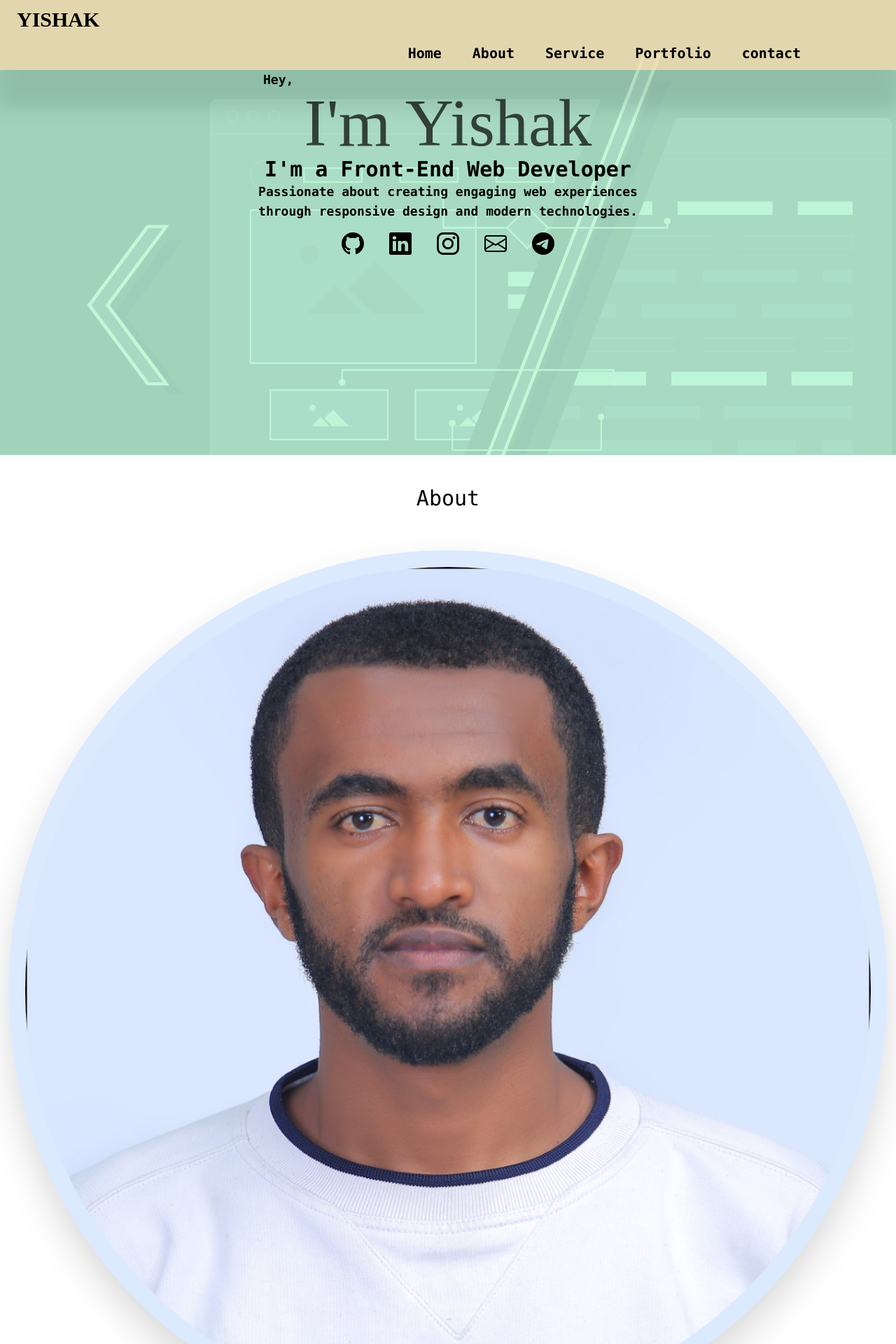
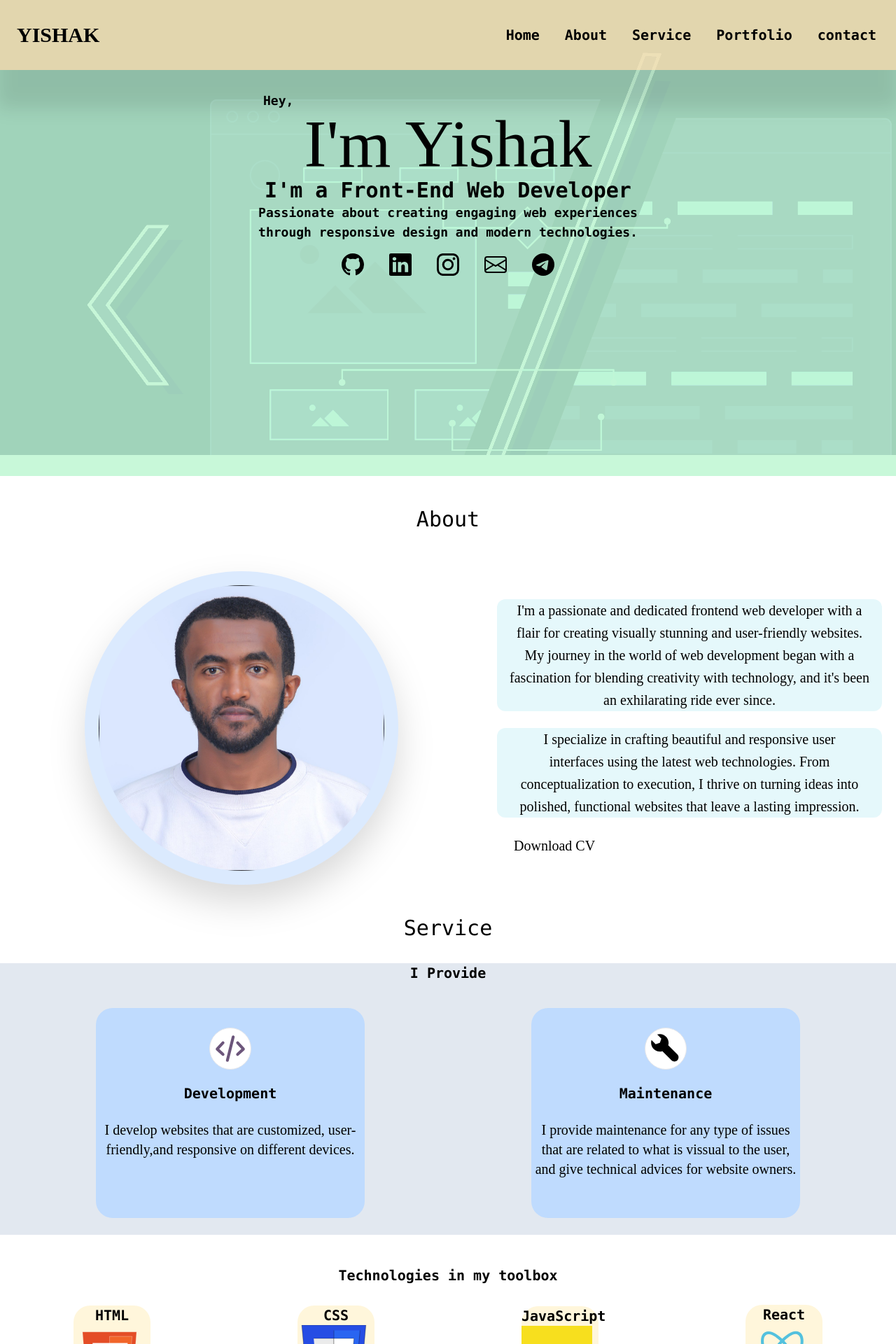
Before and after one commit to yishakw/portfolio, a React (Vite) app: page / in a window 1280 px wide. Shown: the top 1920 px of the page at 70% size. Built offline with nearby package versions, Linux system fonts and the light colour scheme; a web font is replaced by a local one.

Commit message:
I finished responsiveness

```diff
--- a/src/UI/Icon.jsx
+++ b/src/UI/Icon.jsx
@@ -1,6 +1,6 @@
 import IMAGES from "../Images/Images";
 
-function Icon({ name }) {
+function Icon({ name, w }) {
   return (
     <div className="hover:shadow-white hover:cursor-pointer hover:-translate-y-1">
       <img src={IMAGES[name]} alt={`${name} icon`} className="w-8" />
--- a/src/components/About.jsx
+++ b/src/components/About.jsx
@@ -7,22 +7,25 @@ function About() {
     <div className="pt-11 " id="about">
       {/* h-[645px] */}
       <h2 className="text-center text-3xl font-thin mb-3	">About</h2>
-      <div className="flex-col justify-evenly  sm:flex sm:justify-around sm:w-full px-3">
+      <div
+        className=" justify-evenly  md:flex sm:items-center
+      sm:justify-around mx-auto "
+      >
         <img
           src={IMAGES.image2}
           alt="picture of Yishak"
-          className="  mt-11 p-6 border-none drop-shadow-2xl rounded-full transition ease-in-out delay-150 bg-blue-100 hover:-translate-y-1 hover:scale-105 hover:bg-indigo-200 duration-1000 animate_animated animate__zoomIn object-contain"
+          className="  mt-11 mx-auto p-5 border-non w-[75%] sm:w-[60%]  drop-shadow-2xl rounded-full transition ease-in-out delay-150 bg-blue-100 hover:-translate-y-1 hover:scale-105   hover:bg-indigo-200 duration-1000 animate_animated animate__zoomIn object-contain md:w-[35vw]"
         />
-        <div className=" pt-11 font-thin leading-8 text-xl font-[popins]">
+        <div className=" pt-11 px-5 font-thin leading-8 text-xl font-[popins] ">
           {/* w-[700px] */}
-          <p className="px-8 text-center w-screen bg-cyan-500/10">
+          <p className="px-3 text-center mx-auto rounded-xl bg-cyan-500/10 md:max-w-[550px] ">
             I&apos;m a passionate and dedicated frontend web developer with a
             flair for creating visually stunning and user-friendly websites. My
             journey in the world of web development began with a fascination for
             blending creativity with technology, and it&apos;s been an
             exhilarating ride ever since.
           </p>
-          <p className="mt-6 px-8 text-center bg-cyan-500/10 w-screen">
+          <p className="mt-6 mx-auto px-8 text-center rounded-xl bg-cyan-500/10  md:max-w-[550px] ">
             I specialize in crafting beautiful and responsive user interfaces
             using the latest web technologies. From conceptualization to
             execution, I thrive on turning ideas into polished, functional
@@ -36,8 +39,6 @@ function About() {
           </div>
         </div>
       </div>
-
-      <img />
     </div>
   );
 }
--- a/src/components/Contact.jsx
+++ b/src/components/Contact.jsx
@@ -10,7 +10,7 @@ function Contact() {
     <div className=" bg-slate-400 flex-col " id="contact">
       <h1 className=" text-3xl font-thin text-center py-10 ">Contact</h1>
       <div
-        className="bg-slate-400 flex-col justify-center items-center gap-5 h-[200px] mx-auto"
+        className="bg-slate-400  h-[200px] mx-auto  lg:flex lg:justify-center"
         onMouseEnter={() => setHovered(true)}
         onMouseLeave={() => setHovered(false)}
       >
@@ -22,7 +22,6 @@ function Contact() {
               !hovered && "hidden"
             } flex items-center justify-between gap-11`}
           >
-            <h2 className="">Call</h2>
             <a href="tel:+251901052362">+251901052362</a>
           </div>
         </Box>
@@ -33,7 +32,6 @@ function Contact() {
               !hovered && "hidden"
             } flex items-center justify-between gap-11`}
           >
-            <h2>Email</h2>
             <a href="mailto:yishakwondimgezahu12@gmail.com">
               yishakwondimgezahu12
             </a>
@@ -47,8 +45,6 @@ function Contact() {
               !hovered && "hidden"
             } flex items-center justify-evenly gap-11`}
           >
-            <h2>Find me</h2>
-
             <p>Addis Ababa, Ethiopia</p>
           </div>
         </Box>
@@ -74,7 +70,7 @@ function Contact() {
 }
 function Box({ children }) {
   return (
-    <div className=" text-xl rounded-md hover:bg-gray-100 text-white  flex justify-evenly items-center bg-stone-600/50 m-3 p-3 mx-[60px] font-thin hover:text-purple-500">
+    <div className=" text-xl rounded-md hover:bg-gray-100 text-white  flex justify-evenly hover:justify-start hover:gap-5 items-center bg-stone-600/50 m-3 p-3 mx-[60px] font-thin lg:w-[25vw] hover:text-purple-500">
       {children}
     </div>
   );
--- a/src/components/Home.jsx
+++ b/src/components/Home.jsx
@@ -19,10 +19,10 @@ function Home() {
       <nav
         className={`flex text-xl items-center justify-between  shadow-[0_50px_25px_5px_rgba(0,0,0,0.1)] ${
           !showNav && "hover:h-[100px]"
-        } pr-5 fixed w-full bg-orange-200/70 z-10 sm:h-[50px] sm:hover:h-[100px] sm:transition-all animate_animated animate__bounceInDown`}
+        } pr-5 fixed w-full bg-orange-200/70 z-10 sm:h-[50px] sm:hover:h-[100px] sm:transition-all animate_animated animate__bounceInDown `}
       >
-        <div className="flex-col">
-          <div className="flex items-center w-[90vw] justify-between">
+        <div className="sm:flex sm:justify-between sm:items-center md:flex md:justify-between w-full">
+          <div className="flex items-center w-[90vw] sm:w-fit md:w-fit justify-between">
             <div>
               <Link to="/#" smooth>
                 <p className="text-3xl font-logo nav_btn ml-4 ">YISHAK</p>
@@ -30,7 +30,7 @@ function Home() {
             </div>
 
             <div
-              className="sm:hidden pr-3 hover:cursor-pointer"
+              className="md:hidden sm:hidden pr-3 hover:cursor-pointer"
               onClick={showNavigationHandler}
             >
               <svg
@@ -50,11 +50,11 @@ function Home() {
               </svg>
             </div>
           </div>
-          <div className="flex justify-end">
+          <div className="flex justify-end sm:justify-normal sm:w-fit md:justify-center">
             <ul
               className={`list-none   ${
                 showNav ? "" : "hidden"
-              } sm:space-x-7 text-end sm:flex`}
+              } sm:space-x-2 text-end sm:flex md:space-x-5`}
             >
               {/* <li className="nav_btn">Home</li>
           <li className="nav_btn">About</li>
@@ -81,12 +81,12 @@ function Home() {
         </div>
       </nav>
 
-      <div className="flex justify-center bg-green-200/80 pt-[100px]">
+      <div className="flex justify-center bg-green-200/80 pt-[130px]">
         <div className="h-[550px] text-center  items-center justify-around flex-col center ">
           {/* pr-[100px] */}
           <h3 className=" text-lg text-start pl-6 navbar">Hey,</h3>
           {/* pt-[200px] */}
-          <h1 className=" text-4xl sm:text-8xl font-name  font-thin animate_animated animate-pulse">
+          <h1 className=" text-5xl sm:text-8xl font-name  font-thin animate_animated animate-pulse">
             I&apos;m Yishak
           </h1>
           <h1 className="text-3xl px-4">I&apos;m a Front-End Web Developer</h1>
--- a/src/components/Portfolio.jsx
+++ b/src/components/Portfolio.jsx
@@ -4,7 +4,7 @@ function Portfolio() {
   return (
     <div className="bg-gray-300 pb-3" id="portfolio">
       <h2 className="text-center py-11 text-3xl font-thin">Projects</h2>
-      <div className="flex-col justify-center gap-10 items-center">
+      <div className="  mx-auto sm:flex sm:justify-between sm:items-center">
         <Project photo="portfolio" />
         <Project photo="weatherIt" />
       </div>
@@ -13,7 +13,7 @@ function Portfolio() {
 }
 function Project({ photo }) {
   return (
-    <div className="border-2 h-[300px] bg-gray-500 drop-shadow-2xl rounded-2xl transition ease-in-out delay-150  hover:-translate-y-1 hover:scale-105 hover:bg-gray-200 duration-800 m-5">
+    <div className="border-2 pb-7 bg-gray-500 drop-shadow-2xl rounded-2xl transition ease-in-out delay-150  hover:-translate-y-1 hover:scale-105 hover:bg-gray-200 duration-800 m-5">
       {/* w-[500px]  */}
       <img src={IMAGES[photo]} alt="project photo" className="rounded-xl" />
     </div>
--- a/src/components/Service.jsx
+++ b/src/components/Service.jsx
@@ -9,7 +9,7 @@ function Service() {
         {/* w-[500px], h-[330px] */}
         {/* <p className="m-5">services I&apos;m providing </p> */}
         <p className="m-5 text-center">I Provide</p>
-        <div className="flex-col items-center justify-center ">
+        <div className="px-6 pb-2 sm:flex sm:items-center sm:justify-around sm:gap-3 md:flex md:items-center md:justify-around ">
           {/* gap-[160px] */}
           <Serve
             img={IMAGES.code}
@@ -29,7 +29,7 @@ function Service() {
       <div className="service-2 my-11">
         {/* mt-[200px] */}
         <p className="m-7 text-center">Technologies in my toolbox</p>
-        <div className="grid gap-y-11 grid-cols-2 justify-self-center items-center mx-auto  ">
+        <div className="grid gap-y-11 grid-cols-2 md:grid-cols-3 lg:grid-cols-4  justify-self-center items-center mx-auto  ">
           {/* w-[1100px] */}
           {/* sm:grid-cols-4 smgrid-rows-2 */}
           <Tool name="HTML" img={IMAGES.html} />
@@ -79,7 +79,7 @@ function Service() {
 }
 function Serve({ img, h, p }) {
   return (
-    <div className=" h-[300px]  content-center flex-col pt-7 rounded-3xl hover:cursor-pointer transition ease-in-out delay-150 bg-blue-200 hover:-translate-y-1 hover:scale-105 hover:bg-indigo-100 duration-600 m-4">
+    <div className=" h-[300px]   pt-7  rounded-3xl hover:cursor-pointer transition ease-in-out delay-150 bg-blue-200 hover:-translate-y-1 hover:scale-105 hover:bg-indigo-100 duration-600 max-w-sm  mx-auto  my-4">
       {/* w-[750px]  h-[400px] */}
       <img
         src={img}
@@ -88,15 +88,13 @@ function Serve({ img, h, p }) {
       />
 
       <h2 className="text-center pt-5">{h}</h2>
-      <p className="font-[popins] font-thin center w-[300px] text-center mx-auto pt-6">
-        {p}
-      </p>
+      <p className="font-[popins] font-thin text-center mx-auto pt-6">{p}</p>
     </div>
   );
 }
 function Tool({ name, img }) {
   return (
-    <div className="w-[80px]  transition ease-in-out delay-0  hover:-translate-y-1 hover:scale-101 bg-amber-300/20 hover:bg-lime-200/50 rounded-3xl duration-900 mx-auto flex-col items-center justify-center">
+    <div className="w-[80px] md:w-[110px] lg-w[150px] transition ease-in-out delay-0  hover:-translate-y-1 hover:scale-101 bg-amber-300/20 hover:bg-lime-200/50 rounded-3xl duration-900 mx-auto flex-col items-center justify-center">
       <p className="text-center ">{name}</p>
       <img src={img} alt="html five icon" />
     </div>
```
